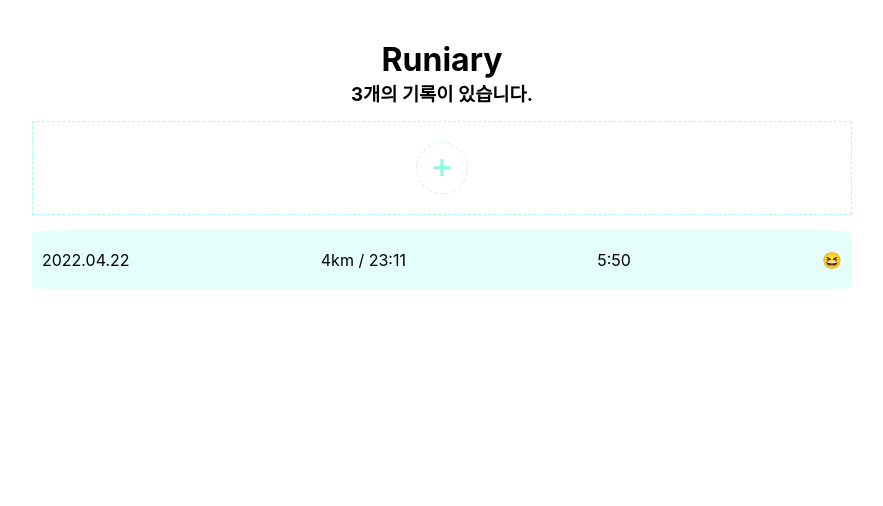
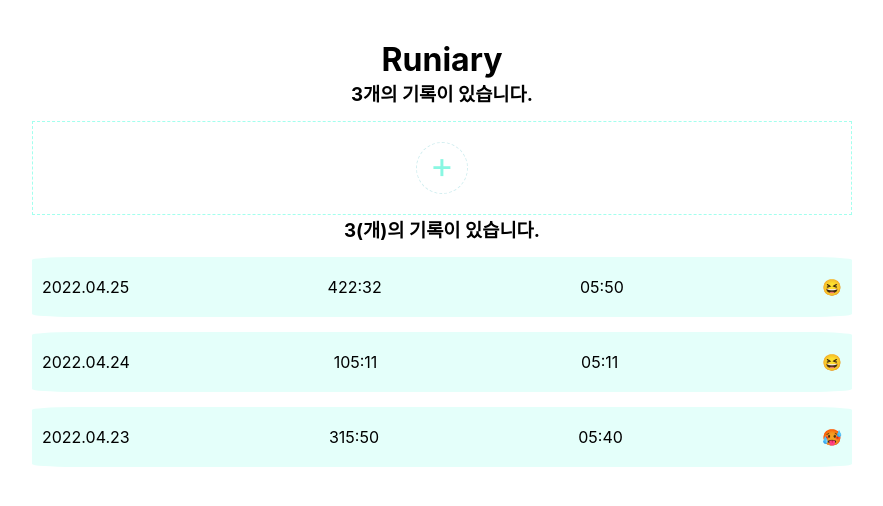
Before and after one commit to twothreeMin/Runiary, a React (Create React App) app: page / in a window 1280 px wide. Shown: the top 506 px of the page, without its empty margins (198-1081 px from the left). Built offline with nearby package versions, Linux system fonts and the light colour scheme.

Commit message:
[add: component] props 사용, Diary List 구현

```diff
--- a/package.json
+++ b/package.json
@@ -8,6 +8,7 @@
     "@testing-library/jest-dom": "^5.16.4",
     "@testing-library/react": "^12.1.4",
     "@testing-library/user-event": "^13.5.0",
+    "prop-types": "^15.8.1",
     "react": "^17.0.0",
     "react-dom": "^17.0.0",
     "react-scripts": "5.0.0",
--- a/src/components/list/RunItem.js
+++ b/src/components/list/RunItem.js
@@ -1,24 +1,47 @@
+/* eslint-disable react/forbid-prop-types */
+import PropTypes from 'prop-types';
+
 import './RunItem.css';
 
-const RunItem = () => {
+const RunItem = ({ runInfoList }) => {
+  console.log(runInfoList);
+  return (
+    <div>
+      <h3>{runInfoList.length}(개)의 기록이 있습니다.</h3>
+      {runInfoList.map((runInfo) => {
         return (
           <div className="RunItem">
             <div className="RunItem__information">
               <div className="information__date">
-          2022.04.22
+                {runInfo.date}
               </div>
               <div className="information__dis-time">
-          4km / 23:11
+                {runInfo.distance}
+                {runInfo.time}
               </div>
               <div className="information__pace">
-          5:50
+                {runInfo.pace}
               </div>
               <div className="information__condition">
-          😆
+                {runInfo.condition}
               </div>
             </div>
           </div>
         );
+      })}
+    </div>
+  );
+};
+
+RunItem.propTypes = {
+  runInfoList: PropTypes.array.isRequired,
+  // 위에 있는 것 모두 `isRequired`와 연결하여 prop가 제공되지 않았을 때 경고가 보이도록 할 수 있습니다.
+  // react/require-default-props
+  // date: PropTypes.string.isRequired,
+  // distance: PropTypes.number.isRequired,
+  // time: PropTypes.string.isRequired,
+  // pace: PropTypes.string.isRequired,
+  // condition: PropTypes.string.isRequired,
 };
 
 export { RunItem };
--- a/src/components/list/RunItemButton.css
+++ b/src/components/list/RunItemButton.css
@@ -11,7 +11,6 @@
   margin: 20px 0px;
   border: 1px dashed #d2eef0;
   border-radius: 50%;
-
 
   color: #89F7E2;
   font-size: 36px;
--- a/src/components/list/RunItemButton.js
+++ b/src/components/list/RunItemButton.js
@@ -1,8 +1,16 @@
 import './RunItemButton.css';
 
 const RunItemButton = () => {
+  const handlerClick = () => {
+    console.log('click!!');
+  };
+
+  const handlerKeyUp = () => {
+    console.log('keyup!!');
+  };
+
   return (
-    <div className="runItemButton">
+    <div role="button" className="runItemButton" onClick={handlerClick} onKeyUp={handlerKeyUp} tabIndex={0}>
       <div className="plusButton">+</div>
     </div>
   );
--- a/src/components/list/Runiary.js
+++ b/src/components/list/Runiary.js
@@ -4,10 +4,33 @@ import { RunItemButton } from './RunItemButton';
 import { RunItem } from './RunItem';
 
 const Runiary = () => {
+  const dummyRunInfoList = [{
+    date: '2022.04.25',
+    distance: 4,
+    time: '22:32',
+    pace: '05:50',
+    condition: '😆',
+  },
+  {
+    date: '2022.04.24',
+    distance: 1,
+    time: '05:11',
+    pace: '05:11',
+    condition: '😆',
+  },
+  {
+    date: '2022.04.23',
+    distance: 3,
+    time: '15:50',
+    pace: '05:40',
+    condition: '🥵',
+  },
+  ];
+
   return (
     <div className="Runiary">
       <RunItemButton />
-      <RunItem />
+      <RunItem runInfoList={dummyRunInfoList} />
     </div>
   );
 };
```
Also changed, not shown: .eslintrc.js, 1 other file (tests, documents, lock files or other folders). Lines whose indentation alone changed are shown as unchanged.
